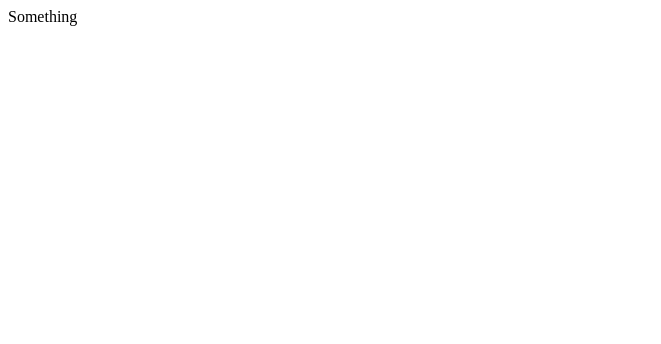
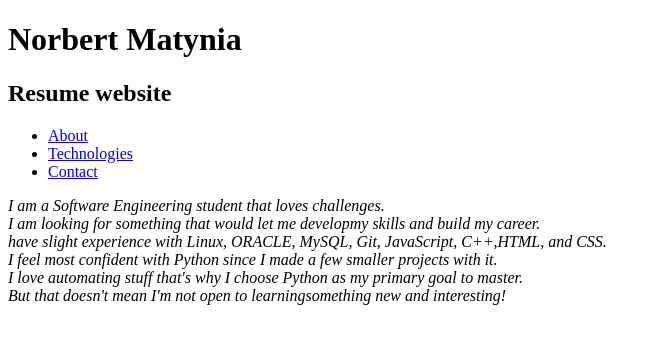
Before and after one commit to nmatynia/resume-site, a plain HTML site: page index.html in a window 1280 px wide. Shown: the whole page, without its empty margins (0-661 px from the left). Drawn offline with Linux system fonts and the light colour scheme.

Commit message:
adds basic content

```diff
--- a/index.html
+++ b/index.html
@@ -4,9 +4,30 @@
     <meta charset="UTF-8">
     <meta http-equiv="X-UA-Compatible" content="IE=edge">
     <meta name="viewport" content="width=device-width, initial-scale=1.0">
+    <link style="./style.css" type="stylesheet">
     <title>NMatynia</title>
 </head>
 <body>
-   Something
+    <header>
+        <h1>Norbert Matynia</h1>
+        <h2>Resume website</h2>
+        <nav>
+            <ul>
+                <li><a href="#about">About</a></li>
+                <li><a href="#techno">Technologies</a></li>
+                <li><a href="#contact">Contact</a></li>
+            </ul>
+        </nav>
+    </header>
+    <section id ="About">
+        <article>
+            <p><em>I am a Software Engineering student that loves challenges.
+                <br> I am looking for something that would let me developmy skills and build my career.
+                <br> have slight experience with Linux, ORACLE, MySQL, Git, JavaScript, C++,HTML, and CSS.
+                <br> I feel most confident with Python since I made a few smaller projects with it.
+                <br> I love automating stuff that's why I choose Python as my primary goal to master.
+                <br>But that doesn't mean I'm not open to learningsomething new and interesting!</em></p>
+        </article>
+    </section>
 </body>
 </html>
--- a/style.css
+++ b/style.css
@@ -1,5 +1,5 @@
 body{
-    background-color: white;
+    background-color: rgb(36, 79, 221);
     color: black;
     font-family: Helvetica Neue, Helvetica, Arial, sans-serif;
 }
```
